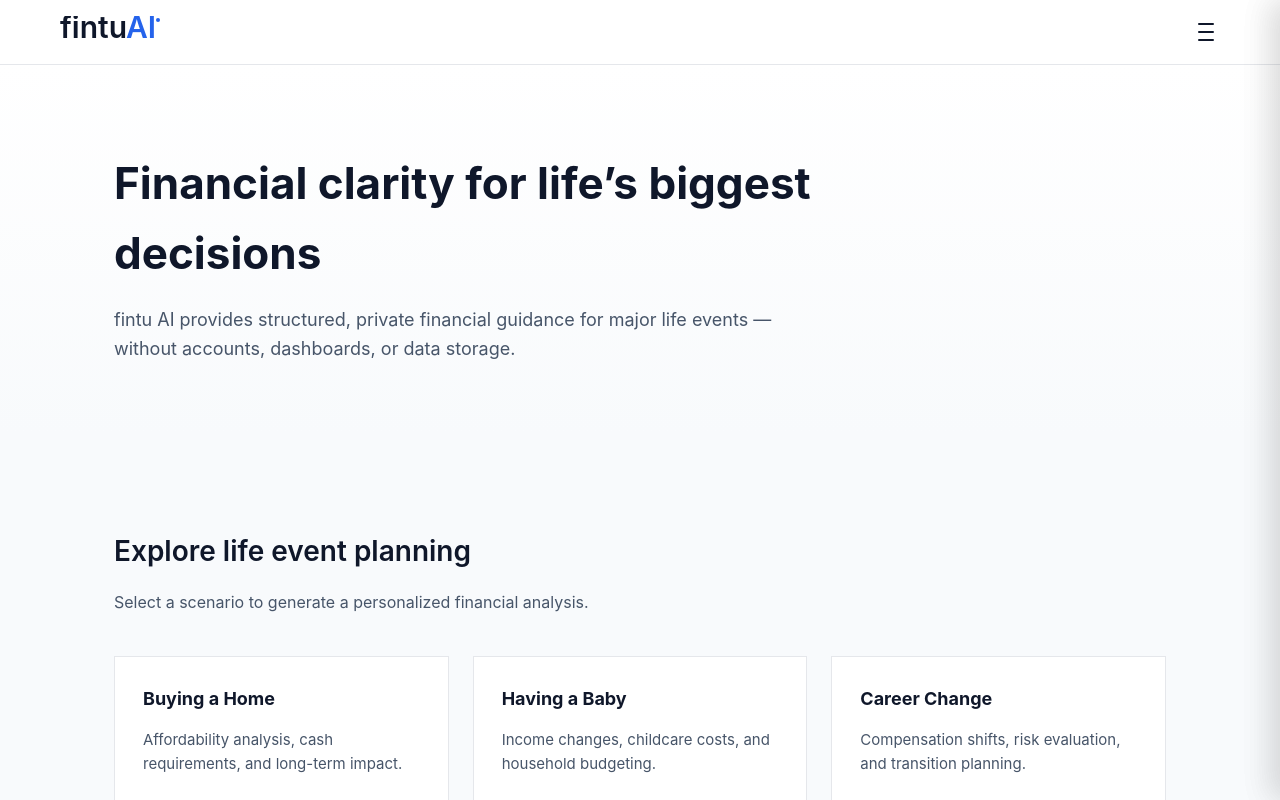
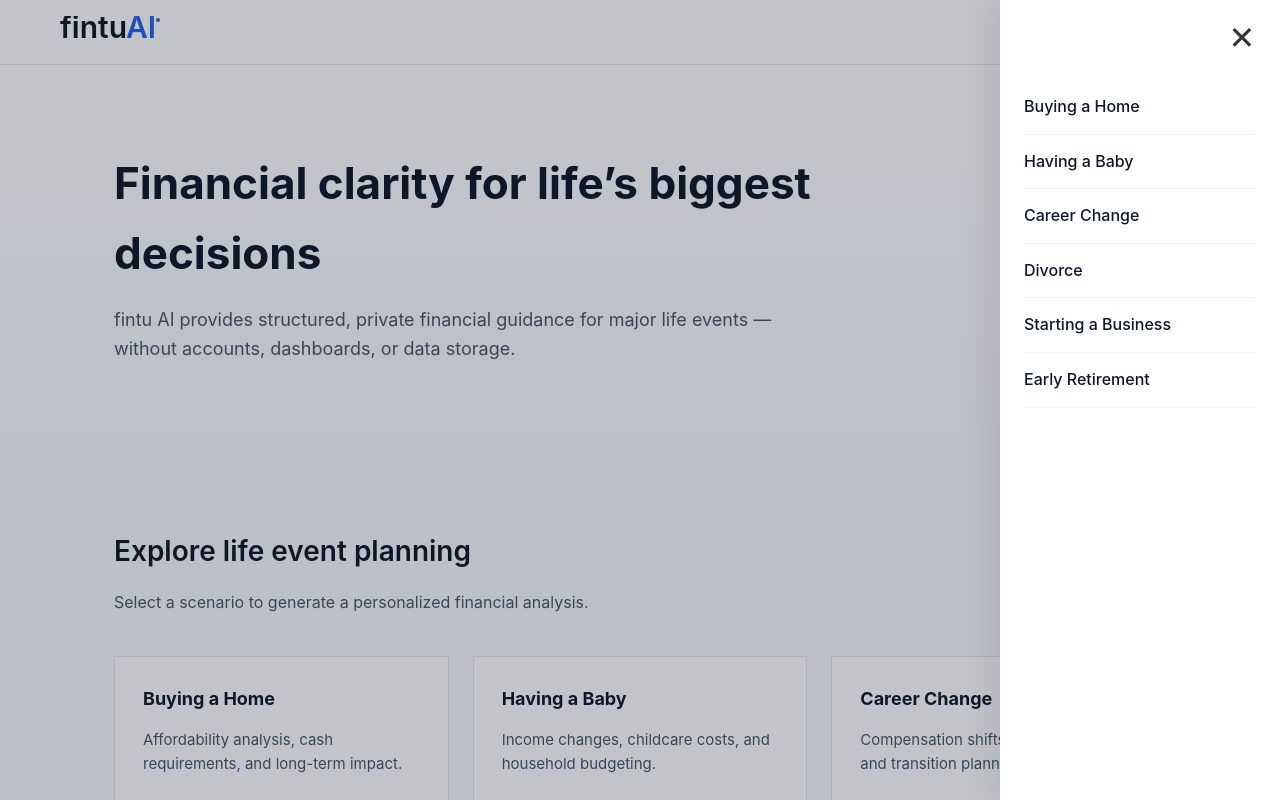
Before and after one commit to bgc104/fintu2, a website: page public/index.html in a window 1280 px wide. Both pictures are taken after a click on the button "Open menu". Shown: the top 800 px of the page. Drawn offline with Linux system fonts and the light colour scheme.

Commit message:
Update index.html

```diff
--- a/public/index.html
+++ b/public/index.html
@@ -25,12 +25,13 @@
     </div>
   </header>
 
-  <!-- drawer -->
-<nav class="drawer" id="drawer"
+  <!-- Drawer Overlay -->
+  <div class="drawer-overlay"></div>
+
+  <!-- Drawer -->
+  <nav class="drawer">
     <div class="drawer-content">
-  <div class="drawer">
       <button class="close-drawer" aria-label="Close menu">✕</button>
-  <!-- rest of your drawer links/content -->
 
       <a href="/home-buying.html">Buying a Home</a>
       <a href="/having-a-baby.html">Having a Baby</a>
@@ -40,8 +41,6 @@
       <a href="/early-retirement.html">Early Retirement</a>
     </div>
   </nav>
-
-<div class="drawer-overlay" id="drawerOverlay"></div>
 
   <!-- Hero -->
   <section class="hero">
@@ -112,5 +111,8 @@
     </div>
   </footer>
 
+  <!-- Load JavaScript at the end -->
+  <script src="/main.js"></script>
+
 </body>
 </html>
```
Lines whose indentation alone changed are shown as unchanged.
